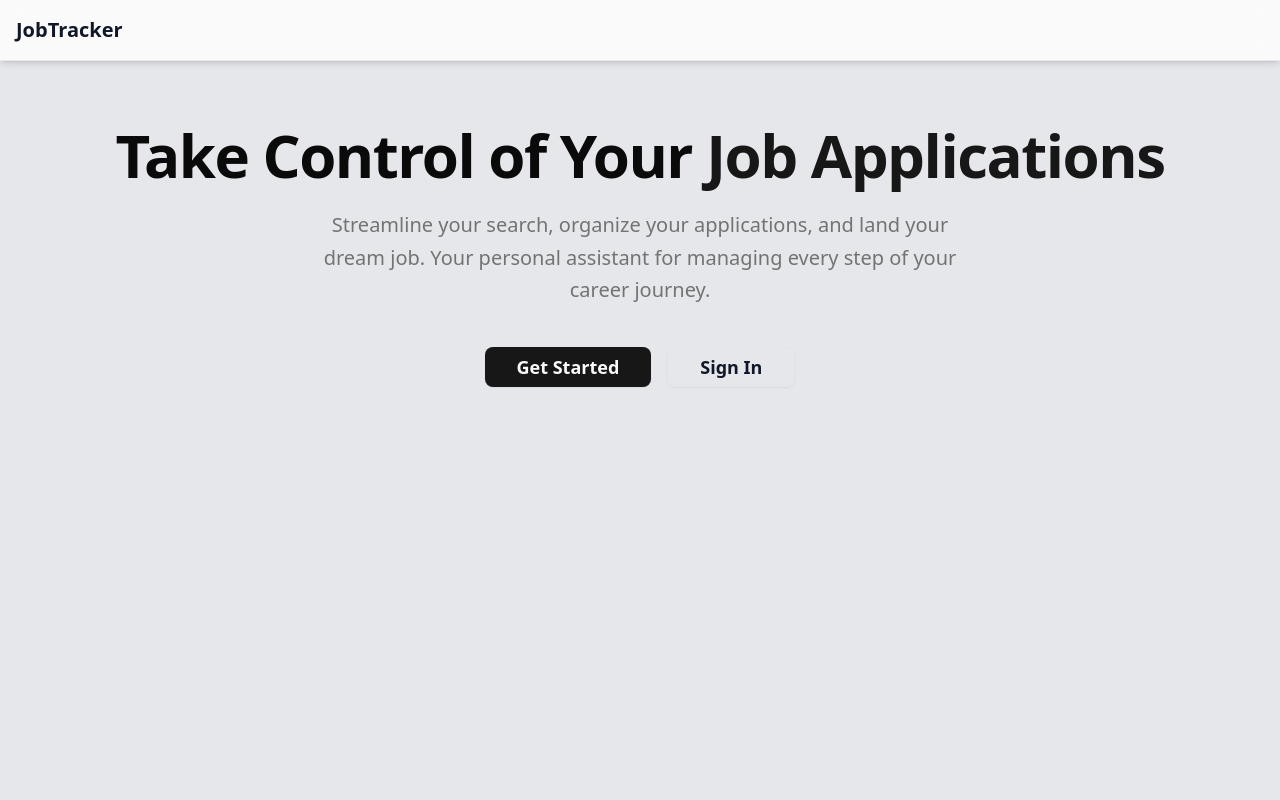
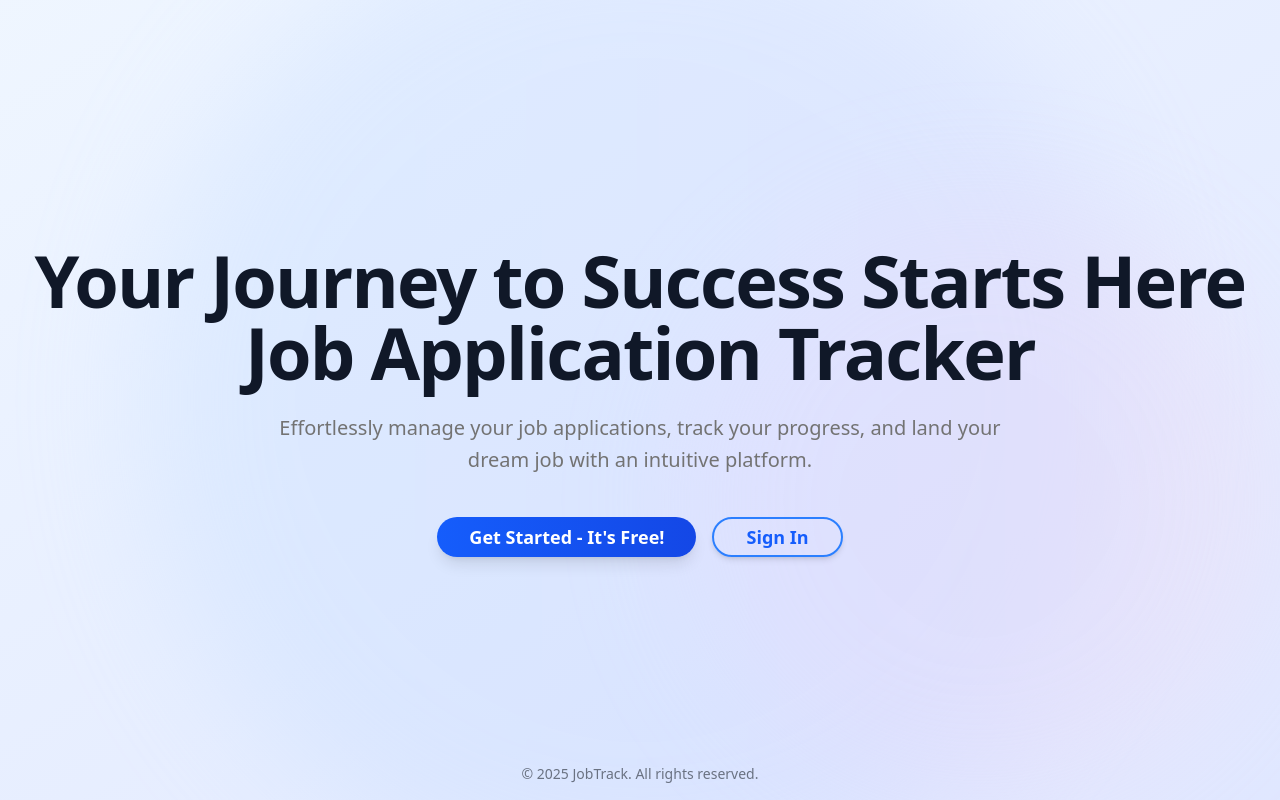
Before and after one commit to fredi1574/jobTrack, a Next.js app: page / in a window 1280 px wide. Built offline with nearby package versions, Linux system fonts and the light colour scheme; no server answers.

Commit message:
Redesigned the landing, login, and register pages

```diff
--- a/src/app/(auth)/login/page.tsx
+++ b/src/app/(auth)/login/page.tsx
@@ -47,22 +47,25 @@ export default function LoginPage() {
   };
 
   return (
-    <div className="flex-center-screen">
-      <Card className="w-full max-w-md border-0 bg-white/80 shadow-xl backdrop-blur-sm dark:bg-gray-800/80">
-        <CardHeader className="pb-6 text-center">
-          <CardTitle className="text-2xl font-bold text-gray-900 dark:text-white">
-            Sign In
+    <div className="relative flex min-h-screen items-center justify-center bg-gradient-to-br from-blue-50 to-indigo-100 px-4 py-12 dark:from-gray-900 dark:to-gray-950">
+      <div className="absolute inset-0 z-0 overflow-hidden">
+        <div className="absolute top-1/2 left-1/2 h-[800px] w-[800px] -translate-x-1/2 -translate-y-1/2 rounded-full bg-gradient-to-r from-blue-200 to-indigo-200 opacity-30 blur-3xl dark:from-blue-700 dark:to-indigo-800"></div>
+      </div>
+      <Card className="relative z-10 w-full max-w-md rounded-lg border border-gray-200 bg-white/90 p-8 shadow-2xl backdrop-blur-xl dark:border-gray-700 dark:bg-gray-800/70">
+        <CardHeader className="mb-6 text-center">
+          <CardTitle className="text-3xl font-extrabold text-gray-900 dark:text-white">
+            Welcome Back!
           </CardTitle>
-          <CardDescription className="text-gray-600 dark:text-gray-300">
-            Access your Job Application Tracker
+          <CardDescription className="mt-2 text-gray-600 dark:text-gray-300">
+            Sign in to access your Job Application Tracker.
           </CardDescription>
         </CardHeader>
         <CardContent className="space-y-6">
-          <form onSubmit={handleLogin} className="space-y-4">
+          <form onSubmit={handleLogin} className="space-y-5">
             <div className="space-y-2">
               <Label
                 htmlFor="email"
-                className="font-medium text-gray-700 dark:text-gray-200"
+                className="text-sm font-medium text-gray-700 dark:text-gray-200"
               >
                 Email
               </Label>
@@ -76,13 +79,13 @@ export default function LoginPage() {
                 }
                 required
                 disabled={loading}
-                className="h-11 border-gray-200 focus:border-blue-500 focus:ring-blue-500 dark:border-gray-700 dark:focus:border-blue-400 dark:focus:ring-blue-400"
+                className="h-10 w-full rounded-md border border-gray-300 bg-gray-50 px-3 py-2 text-gray-900 placeholder-gray-400 shadow-sm transition-colors focus:border-blue-500 focus:ring-blue-500 dark:border-gray-600 dark:bg-gray-700 dark:text-white dark:placeholder-gray-500"
               />
             </div>
             <div className="space-y-2">
               <Label
                 htmlFor="password"
-                className="font-medium text-gray-700 dark:text-gray-200"
+                className="text-sm font-medium text-gray-700 dark:text-gray-200"
               >
                 Password
               </Label>
@@ -96,28 +99,26 @@ export default function LoginPage() {
                 }
                 required
                 disabled={loading}
-                className="h-11 border-gray-200 focus:border-blue-500 focus:ring-blue-500 dark:border-gray-700 dark:focus:border-blue-400 dark:focus:ring-blue-400"
+                className="h-10 w-full rounded-md border border-gray-300 bg-gray-50 px-3 py-2 text-gray-900 placeholder-gray-400 shadow-sm transition-colors focus:border-blue-500 focus:ring-blue-500 dark:border-gray-600 dark:bg-gray-700 dark:text-white dark:placeholder-gray-500"
               />
             </div>
             {error && (
-              <div className="rounded-lg border border-red-200 bg-red-50 p-3 dark:border-red-700 dark:bg-red-900/20">
-                <p className="text-sm text-red-600 dark:text-red-400">
+              <div className="rounded-md border border-red-300 bg-red-50 p-3 dark:border-red-700 dark:bg-red-900/20">
+                <p className="text-sm text-red-700 dark:text-red-400">
                   {error}
                 </p>
               </div>
             )}
             <Button
               type="submit"
-              className="h-11 w-full cursor-pointer bg-gradient-to-r from-blue-500 to-blue-600 font-medium text-white shadow-lg transition-all duration-200 hover:from-blue-600 hover:to-blue-700 hover:shadow-xl dark:from-blue-600 dark:to-blue-700 dark:hover:from-blue-700 dark:hover:to-blue-800"
+              className="h-11 w-full cursor-pointer rounded-md bg-gradient-to-r from-blue-600 to-blue-700 px-4 py-2 text-lg font-semibold text-white shadow-md transition-all duration-300 hover:from-blue-700 hover:to-blue-800 focus:ring-2 focus:ring-blue-500 focus:ring-offset-2 focus:outline-none dark:from-blue-700 dark:to-blue-800 dark:hover:from-blue-800 dark:hover:to-blue-900"
               disabled={loading}
-              variant={undefined}
-              size={undefined}
             >
               {loading ? "Signing In..." : "Sign In"}
             </Button>
           </form>
 
-          <div className="border-t border-gray-100 pt-4 text-center dark:border-gray-700">
+          <div className="mt-6 border-t border-gray-200 pt-6 text-center dark:border-gray-700">
             <p className="text-sm text-gray-600 dark:text-gray-300">
               Don&apos;t have an account?{" "}
               <Link
--- a/src/app/(auth)/register/page.tsx
+++ b/src/app/(auth)/register/page.tsx
@@ -76,22 +76,25 @@ export default function RegisterPage() {
   };
 
   return (
-    <div className="flex-center-screen">
-      <Card className="w-full max-w-md border-0 bg-white/80 shadow-xl backdrop-blur-sm dark:bg-gray-800/80">
-        <CardHeader className="pb-6 text-center">
-          <CardTitle className="text-2xl font-bold text-gray-900 dark:text-white">
-            Create Account
+    <div className="relative flex min-h-screen items-center justify-center bg-gradient-to-br from-blue-50 to-indigo-100 px-4 py-12 dark:from-gray-900 dark:to-gray-950">
+      <div className="absolute inset-0 z-0 overflow-hidden">
+        <div className="absolute top-1/2 left-1/2 h-[800px] w-[800px] -translate-x-1/2 -translate-y-1/2 rounded-full bg-gradient-to-r from-blue-200 to-indigo-200 opacity-30 blur-3xl dark:from-blue-800 dark:to-indigo-800"></div>
+      </div>
+      <Card className="relative z-10 w-full max-w-md rounded-lg border border-gray-200 bg-white/90 p-8 shadow-2xl dark:border-gray-700 dark:bg-slate-800/70">
+        <CardHeader className="mb-6 text-center">
+          <CardTitle className="text-3xl font-extrabold text-gray-900 dark:text-white">
+            Create Your Account
           </CardTitle>
-          <CardDescription className="text-gray-600 dark:text-gray-300">
-            Start tracking your job applications
+          <CardDescription className="mt-2 text-gray-600 dark:text-gray-300">
+            Start tracking your job applications today!
           </CardDescription>
         </CardHeader>
         <CardContent className="space-y-6">
-          <form onSubmit={handleSubmit} className="space-y-4">
+          <form onSubmit={handleSubmit} className="space-y-5">
             <div className="space-y-2">
               <Label
                 htmlFor="name"
-                className="font-medium text-gray-700 dark:text-gray-200"
+                className="text-sm font-medium text-gray-700 dark:text-gray-200"
               >
                 Name (Optional)
               </Label>
@@ -103,13 +106,13 @@ export default function RegisterPage() {
                 onChange={handleChange}
                 placeholder="Your Name"
                 disabled={loading}
-                className="h-11 border-gray-200 focus:border-blue-500 focus:ring-blue-500 dark:border-gray-700 dark:focus:border-blue-400 dark:focus:ring-blue-400"
+                className="h-10 w-full rounded-md border border-gray-300 bg-gray-50 px-3 py-2 text-gray-900 placeholder-gray-400 shadow-sm transition-colors focus:border-blue-500 focus:ring-blue-500 dark:border-gray-600 dark:bg-gray-700 dark:text-white dark:placeholder-gray-500"
               />
             </div>
             <div className="space-y-2">
               <Label
                 htmlFor="email"
-                className="font-medium text-gray-700 dark:text-gray-200"
+                className="text-sm font-medium text-gray-700 dark:text-gray-200"
               >
                 Email
               </Label>
@@ -122,13 +125,13 @@ export default function RegisterPage() {
                 placeholder="you@example.com"
                 required
                 disabled={loading}
-                className="h-11 border-gray-200 focus:border-blue-500 focus:ring-blue-500 dark:border-gray-700 dark:focus:border-blue-400 dark:focus:ring-blue-400"
+                className="h-10 w-full rounded-md border border-gray-300 bg-gray-50 px-3 py-2 text-gray-900 placeholder-gray-400 shadow-sm transition-colors focus:border-blue-500 focus:ring-blue-500 dark:border-gray-600 dark:bg-gray-700 dark:text-white dark:placeholder-gray-500"
               />
             </div>
             <div className="space-y-2">
               <Label
                 htmlFor="password"
-                className="font-medium text-gray-700 dark:text-gray-200"
+                className="text-sm font-medium text-gray-700 dark:text-gray-200"
               >
                 Password
               </Label>
@@ -142,31 +145,29 @@ export default function RegisterPage() {
                 required
                 minLength={6}
                 disabled={loading}
-                className="h-11 border-gray-200 focus:border-blue-500 focus:ring-blue-500 dark:border-gray-700 dark:focus:border-blue-400 dark:focus:ring-blue-400"
+                className="h-10 w-full rounded-md border border-gray-300 bg-gray-50 px-3 py-2 text-gray-900 placeholder-gray-400 shadow-sm transition-colors focus:border-blue-500 focus:ring-blue-500 dark:border-gray-600 dark:bg-gray-700 dark:text-white dark:placeholder-gray-500"
               />
               <p className="text-xs text-gray-500 dark:text-gray-400">
                 Minimum 6 characters
               </p>
             </div>
             {error && (
-              <div className="rounded-lg border border-red-200 bg-red-50 p-3 dark:border-red-700 dark:bg-red-900/20">
-                <p className="text-sm text-red-600 dark:text-red-400">
+              <div className="rounded-md border border-red-300 bg-red-50 p-3 dark:border-red-700 dark:bg-red-900/20">
+                <p className="text-sm text-red-700 dark:text-red-400">
                   {error}
                 </p>
               </div>
             )}
             <Button
-              variant="default"
-              size="xl"
               type="submit"
-              className="h-11 w-full cursor-pointer bg-gradient-to-r from-blue-500 to-blue-600 font-medium text-white shadow-lg transition-all duration-200 hover:from-blue-600 hover:to-blue-700 hover:shadow-xl dark:from-blue-600 dark:to-blue-700 dark:hover:from-blue-700 dark:hover:to-blue-800"
+              className="h-11 w-full cursor-pointer rounded-md bg-gradient-to-r from-blue-600 to-blue-700 px-4 py-2 text-lg font-semibold text-white shadow-md transition-all duration-300 hover:from-blue-700 hover:to-blue-800 focus:ring-2 focus:ring-blue-500 focus:ring-offset-2 focus:outline-none dark:from-blue-700 dark:to-blue-800 dark:hover:from-blue-800 dark:hover:to-blue-900"
               disabled={loading}
             >
               {loading ? "Creating Account..." : "Create Account"}
             </Button>
           </form>
 
-          <div className="border-t border-gray-100 pt-4 text-center dark:border-gray-700">
+          <div className="mt-6 border-t border-gray-200 pt-6 text-center dark:border-gray-700">
             <p className="text-sm text-gray-600 dark:text-gray-300">
               Already have an account?{" "}
               <Link
--- a/src/components/ClientWrapper.tsx
+++ b/src/components/ClientWrapper.tsx
@@ -1,26 +1,17 @@
 "use client";
 import { SessionProvider } from "next-auth/react";
-import { usePathname } from "next/navigation";
 import { Toaster } from "sonner";
-import Header from "./Header";
-
-const NO_HEADER_PAGES: string[] = ["/login", "/register"];
+import HeaderWrapper from "./HeaderWrapper";
 
 interface ClientWrapperProps {
   children: React.ReactNode;
 }
 
 export default function ClientWrapper({ children }: ClientWrapperProps) {
-  // FIXME: fix the pathname header issue
-  const pathname = usePathname();
-  const shouldHideHeader = pathname
-    ? NO_HEADER_PAGES.includes(pathname)
-    : false;
-
   return (
     <SessionProvider>
       <Toaster theme="system" duration={2000} />
-      {!shouldHideHeader && <Header />}
+      <HeaderWrapper />
       {children}
     </SessionProvider>
   );
--- /dev/null
+++ b/src/components/HeaderWrapper.tsx
@@ -0,0 +1,23 @@
+"use client";
+
+import { useSession } from "next-auth/react";
+import { usePathname } from "next/navigation";
+import Header from "./Header";
+
+const NO_HEADER_PAGES_ALWAYS_HIDE: string[] = ["/login", "/register"];
+
+export default function HeaderWrapper() {
+  const pathname = usePathname();
+  const { data: session } = useSession();
+
+  let shouldHideHeader = false;
+
+  if (NO_HEADER_PAGES_ALWAYS_HIDE.includes(pathname)) {
+    shouldHideHeader = true;
+  } else if (pathname === "/") {
+    // Hide header on landing page only if user is not logged in
+    shouldHideHeader = !session;
+  }
+
+  return <>{!shouldHideHeader && <Header />}</>;
+}
--- a/src/components/LandingPage.tsx
+++ b/src/components/LandingPage.tsx
@@ -3,37 +3,45 @@ import Link from "next/link";
 
 export default function LandingPage() {
   return (
-    <section className="px-4 py-16 sm:px-6 lg:px-8">
-      <div className="mx-auto max-w-7xl">
-        <div className="text-center">
-          <h1 className="text-foreground text-4xl font-bold tracking-tight text-balance sm:text-5xl lg:text-6xl">
-            Take Control of Your{" "}
-            <span className="text-primary">Job Applications</span>
+    <section className="relative flex min-h-screen items-center justify-center overflow-hidden bg-gradient-to-br from-blue-50 to-indigo-100 px-4 py-16 sm:px-6 lg:px-8 dark:from-gray-900 dark:to-gray-950">
+      {/* Background elements for wow effect */}
+      <div className="absolute inset-0 z-0">
+        <div className="absolute top-1/2 left-1/2 h-[1000px] w-[1000px] -translate-x-1/2 -translate-y-1/2 rounded-full bg-gradient-to-r from-blue-200 to-indigo-200 opacity-30 blur-3xl dark:from-blue-800 dark:to-indigo-800"></div>
+        <div className="absolute right-0 bottom-0 h-[600px] w-[600px] rounded-full bg-gradient-to-r from-purple-200 to-pink-200 opacity-20 blur-3xl dark:from-purple-800 dark:to-pink-800"></div>
+      </div>
+
+      <div className="relative z-10 mx-auto max-w-7xl text-center">
+        <h1 className="animate-fade-in-up text-5xl font-extrabold tracking-tight text-balance text-gray-900 sm:text-6xl lg:text-7xl dark:text-white">
+          Your Journey to Success Starts Here
+          <span className="text-primary-600 dark:text-primary-400 block">
+            Job Application Tracker
+          </span>
         </h1>
-          <p className="text-muted-foreground mx-auto mt-6 max-w-2xl text-lg leading-relaxed text-pretty sm:text-xl">
-            Streamline your search, organize your applications, and land your
-            dream job. Your personal assistant for managing every step of your
-            career journey.
+        <p className="animate-fade-in-up text-muted-foreground mx-auto mt-6 max-w-3xl text-lg leading-relaxed text-pretty sm:text-xl dark:text-gray-300">
+          Effortlessly manage your job applications, track your progress, and
+          land your dream job with an intuitive platform.
         </p>
-          <div className="mt-10 flex flex-col gap-4 sm:flex-row sm:justify-center">
+        <div className="animate-fade-in-up mt-10 flex flex-col justify-center gap-4 sm:flex-row">
           <Button
             variant="default"
             size="lg"
-              className="px-8 py-3 text-lg font-semibold"
+            className="transform rounded-full bg-gradient-to-r from-blue-600 to-blue-700 px-8 py-3 text-lg font-semibold text-white shadow-lg transition-all duration-300 hover:scale-105 hover:from-blue-700 hover:to-blue-800 focus:ring-2 focus:ring-blue-500 focus:ring-offset-2 focus:outline-none dark:from-blue-700 dark:to-blue-800 dark:hover:from-blue-800 dark:hover:to-blue-900"
             asChild
           >
-              <Link href="/register">Get Started</Link>
+            <Link href="/register">Get Started - It&apos;s Free!</Link>
           </Button>
           <Button
             variant="outline"
             size="lg"
-              className="bg-transparent px-8 py-3 text-lg font-semibold"
+            className="transform rounded-full border-2 border-blue-500 bg-transparent px-8 py-3 text-lg font-semibold text-blue-600 shadow-md transition-all duration-300 hover:scale-105 hover:bg-blue-50 focus:ring-2 focus:ring-blue-500 focus:ring-offset-2 focus:outline-none dark:border-blue-400 dark:text-blue-400 dark:hover:bg-gray-700"
             asChild
           >
             <Link href="/login">Sign In</Link>
           </Button>
         </div>
       </div>
+      <div className="absolute bottom-4 left-0 w-full text-center text-sm text-gray-500 dark:text-gray-400">
+        © 2025 JobTrack. All rights reserved.
       </div>
     </section>
   );
```
Lines whose indentation alone changed are shown as unchanged.
